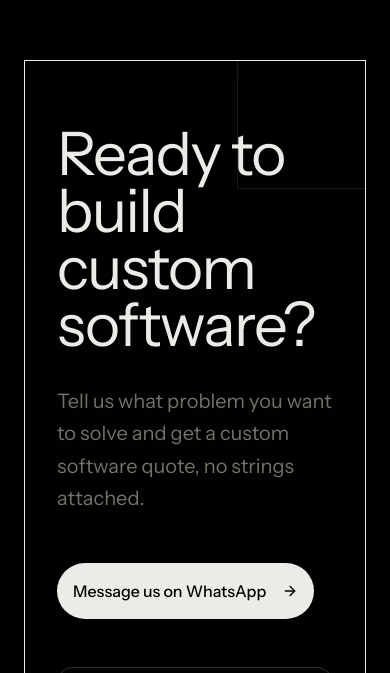
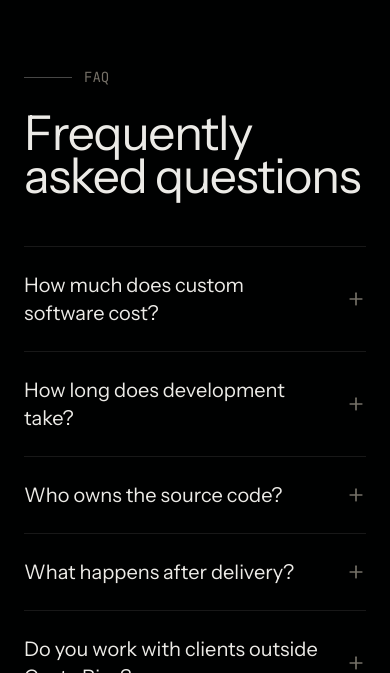
Before and after one commit to FreelancersProjects2026/Landing-Page, a Next.js app: page /en in a window 390 px wide. Shown: the part 8011-8684 px from the top of the page. Built offline with nearby package versions, Linux system fonts and the light colour scheme.

Commit message:
feat(faq): T04 sección de preguntas frecuentes con <details> nativo
Co-Authored-By: Claude Opus 5.5 <noreply@anthropic.com>

```diff
--- a/src/app/[lang]/page.tsx
+++ b/src/app/[lang]/page.tsx
@@ -4,6 +4,7 @@ import { ServicesSection } from '@/components/landing/services-section'
 import { HowItWorksSection } from '@/components/landing/how-it-works-section'
 import { ProjectsSection } from '@/components/landing/projects-section'
 import { TeamSection } from '@/components/landing/team-section'
+import { FaqSection } from '@/components/landing/faq-section'
 import { CtaSection } from '@/components/landing/cta-section'
 import { FooterSection } from '@/components/landing/footer-section'
 import { WhatsAppButton } from '@/components/landing/whatsapp-button'
@@ -60,6 +61,7 @@ export default async function Home({
         <HowItWorksSection label={content.menu.process} {...content.process} />
         <ProjectsSection label={content.menu.projects} {...content.projects} />
         <TeamSection label={content.menu.team} {...content.team} />
+        <FaqSection label={content.menu.faq} {...content.faq} />
         <CtaSection
           {...content.contact}
           whatsappUrl={whatsappUrl}
--- /dev/null
+++ b/src/components/landing/faq-section.tsx
@@ -0,0 +1,57 @@
+import { Plus } from 'lucide-react'
+import type { FaqItem } from '@modules/company-profile'
+
+import { sectionIds } from './section-ids'
+
+type FaqSectionProps = {
+  label: string
+  title: string
+  items: readonly FaqItem[]
+}
+
+// <details> nativo: las respuestas quedan en el HTML del servidor (Google las exige visibles en la
+// página para FAQPage) y el desplegable funciona con teclado sin JS.
+export function FaqSection({ label, title, items }: FaqSectionProps) {
+  return (
+    <section
+      id={sectionIds.faq}
+      aria-labelledby={`${sectionIds.faq}-titulo`}
+      className="relative py-24 lg:py-32"
+    >
+      <div className="max-w-[1400px] mx-auto px-6 lg:px-12 grid lg:grid-cols-12 gap-12">
+        <div className="lg:col-span-5">
+          <span className="inline-flex items-center gap-3 text-sm font-mono text-muted-foreground mb-6">
+            <span className="w-12 h-px bg-foreground/30" />
+            {label}
+          </span>
+          <h2
+            id={`${sectionIds.faq}-titulo`}
+            className="text-5xl md:text-6xl lg:text-[72px] font-display tracking-tight leading-[0.9]"
+          >
+            {title}
+          </h2>
+        </div>
+
+        <div className="lg:col-span-7 border-t border-foreground/10">
+          {items.map(({ question, answer }) => (
+            <details
+              key={question}
+              className="group border-b border-foreground/10"
+            >
+              <summary className="flex cursor-pointer list-none items-center justify-between gap-6 py-6 text-xl lg:text-2xl font-display [&::-webkit-details-marker]:hidden">
+                {question}
+                <Plus
+                  aria-hidden="true"
+                  className="w-5 h-5 shrink-0 text-muted-foreground transition-transform group-open:rotate-45"
+                />
+              </summary>
+              <p className="pb-6 text-lg text-muted-foreground leading-relaxed">
+                {answer}
+              </p>
+            </details>
+          ))}
+        </div>
+      </div>
+    </section>
+  )
+}
--- a/src/components/landing/navigation.tsx
+++ b/src/components/landing/navigation.tsx
@@ -35,6 +35,7 @@ export function Navigation({
     { name: menu.process, href: `#${sectionIds.process}` },
     { name: menu.projects, href: `#${sectionIds.projects}` },
     { name: menu.team, href: `#${sectionIds.team}` },
+    { name: menu.faq, href: `#${sectionIds.faq}` },
     { name: menu.contact, href: `#${sectionIds.contact}` },
   ]
 
--- a/src/components/landing/section-ids.ts
+++ b/src/components/landing/section-ids.ts
@@ -5,5 +5,6 @@ export const sectionIds = {
   process: 'como-trabajamos',
   projects: 'proyectos',
   team: 'equipo',
+  faq: 'preguntas-frecuentes',
   contact: 'contacto',
 } as const
```
Also changed, not shown: 3 other files (tests, documents, lock files or other folders).
